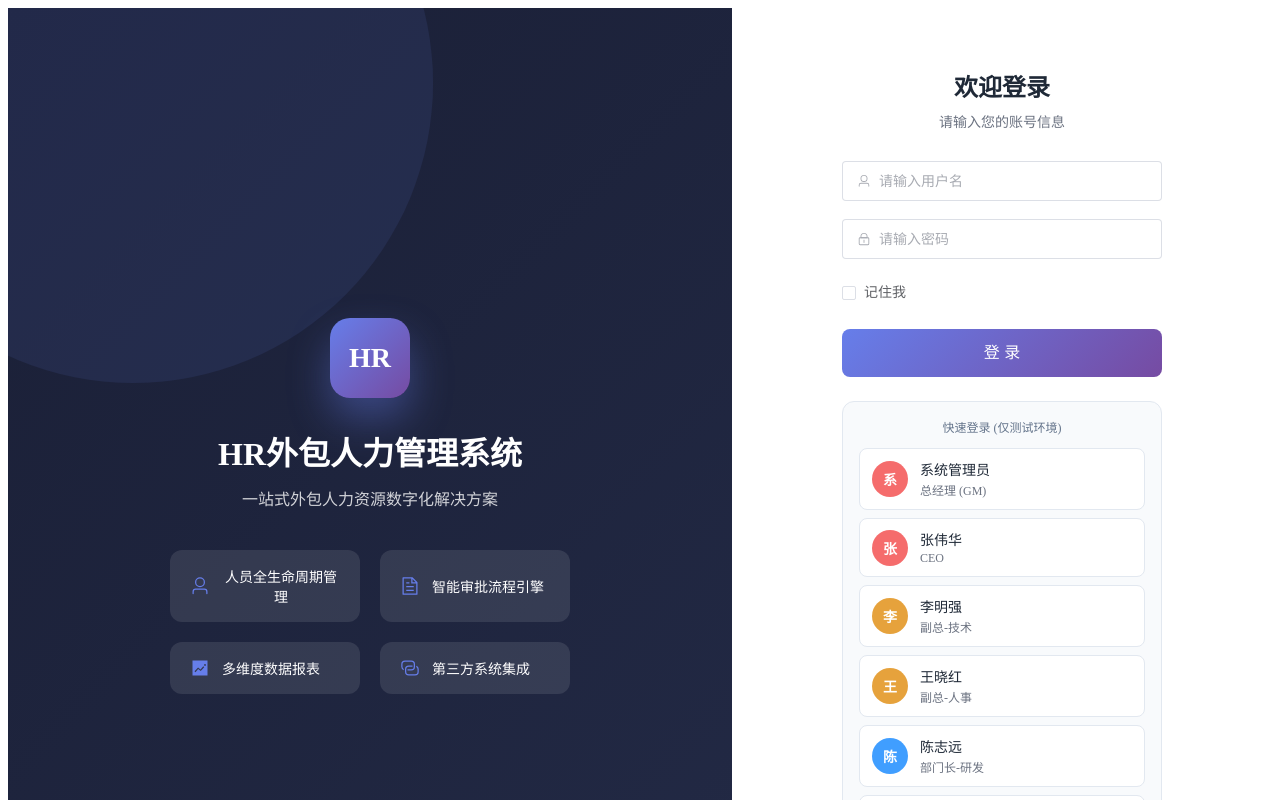
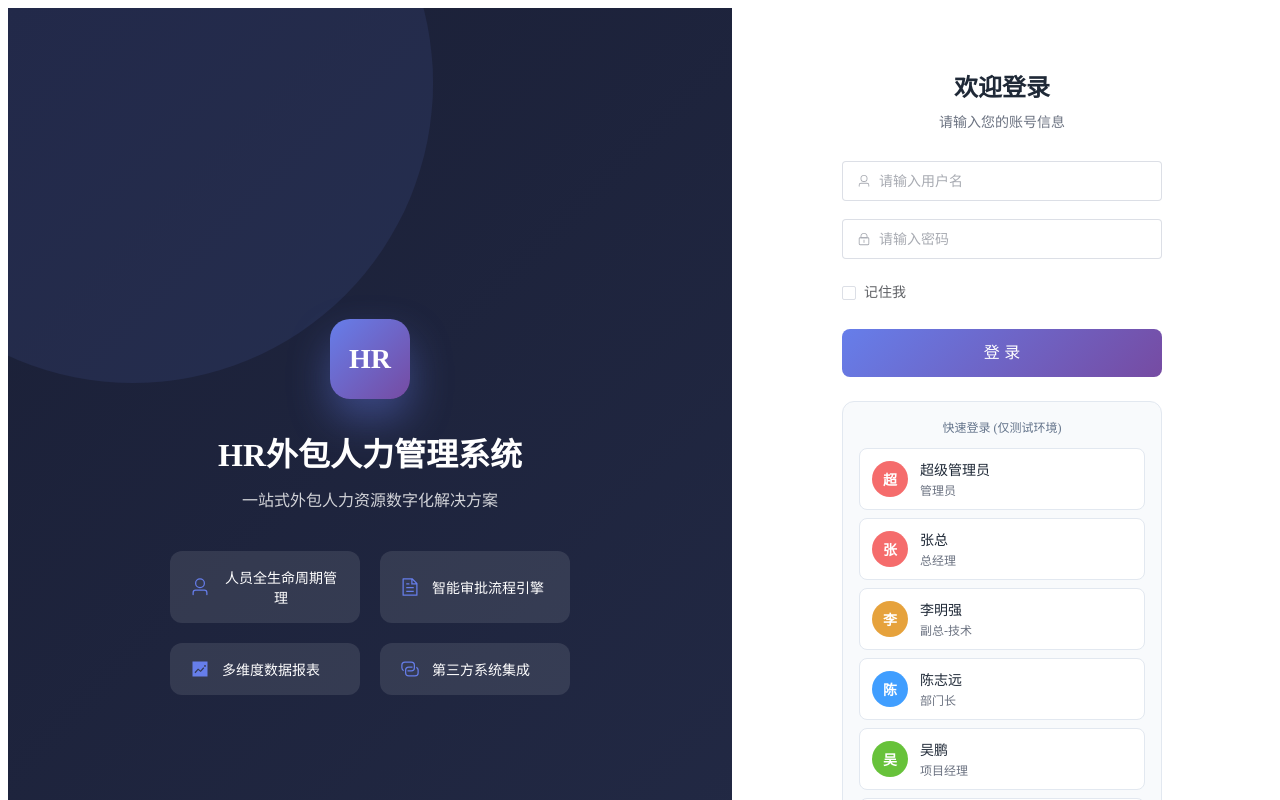
Before and after one commit to zierben/HumenResource, a Vue app in the folder hr-web/: page /login in a window 1280 px wide. Shown: the top 800 px of the page. Built offline with nearby package versions, Linux system fonts and the light colour scheme.

Commit message:
fix: 添加管理员角色(ADMIN)，更新PM用户角色
- 添加ADMIN角色到用户管理下拉框
- 更新所有pm_开头用户角色为PM
- 更新登录页测试账号
- 更新角色显示映射

```diff
--- a/hr-web/src/App.vue
+++ b/hr-web/src/App.vue
@@ -360,12 +360,12 @@ const userInitial = computed(() => {
 })
 
 const roleMap = {
+  ADMIN: { name: '管理员', type: 'danger' },
   GM: { name: '总经理', type: 'danger' },
   VP: { name: '副总', type: 'warning' },
   DEPT_HEAD: { name: '部门长', type: 'primary' },
   PM: { name: '项目经理', type: 'success' },
-  HR: { name: 'HR', type: 'info' },
-  ADMIN: { name: '管理员', type: 'danger' }
+  HR: { name: 'HR', type: 'info' }
 }
 
 const getRoleName = (role) => roleMap[role]?.name || role
--- a/hr-web/src/stores/user.js
+++ b/hr-web/src/stores/user.js
@@ -9,8 +9,7 @@ export const useUserStore = defineStore('user', () => {
   const isLoggedIn = computed(() => !!token.value)
   const isAdmin = computed(() => {
     const role = userInfo.value?.role
-    if (role === 'ADMIN') return true
-    return ['GM', 'VP'].includes(role)
+    return ['ADMIN', 'GM', 'VP'].includes(role)
   })
 
   async function login(username, password) {
--- a/hr-web/src/views/Login.vue
+++ b/hr-web/src/views/Login.vue
@@ -118,11 +118,11 @@ const rules = {
 }
 
 const testAccounts = [
-  { username: 'admin', password: 'admin123', name: '系统管理员', roleName: '总经理 (GM)', color: '#f56c6c' },
-  { username: 'ceo', password: 'admin123', name: '张伟华', roleName: 'CEO', color: '#f56c6c' },
+  { username: 'admin', password: 'admin123', name: '超级管理员', roleName: '管理员', color: '#f56c6c' },
+  { username: 'gm001', password: 'admin123', name: '张总', roleName: '总经理', color: '#f56c6c' },
   { username: 'vp_tech', password: 'admin123', name: '李明强', roleName: '副总-技术', color: '#e6a23c' },
-  { username: 'vp_hr', password: 'admin123', name: '王晓红', roleName: '副总-人事', color: '#e6a23c' },
-  { username: 'dept_dev', password: 'admin123', name: '陈志远', roleName: '部门长-研发', color: '#409eff' },
+  { username: 'dept_dev', password: 'admin123', name: '陈志远', roleName: '部门长', color: '#409eff' },
+  { username: 'pm_erp', password: 'admin123', name: '吴鹏', roleName: '项目经理', color: '#67c23a' },
   { username: 'hr001', password: 'admin123', name: '孙丽娜', roleName: 'HR专员', color: '#909399' }
 ]
 
--- a/hr-web/src/views/Users.vue
+++ b/hr-web/src/views/Users.vue
@@ -52,6 +52,7 @@
         </el-form-item>
         <el-form-item label="角色" required>
           <el-select v-model="form.role" style="width: 100%">
+            <el-option label="管理员" value="ADMIN" />
             <el-option label="总经理" value="GM" />
             <el-option label="副总" value="VP" />
             <el-option label="部门长" value="DEPT_HEAD" />
@@ -112,12 +113,12 @@ const resetForm = reactive({
 })
 
 const roleMap = {
+  ADMIN: { name: '管理员', type: 'danger' },
   GM: { name: '总经理', type: 'danger' },
   VP: { name: '副总', type: 'warning' },
   DEPT_HEAD: { name: '部门长', type: 'primary' },
   PM: { name: '项目经理', type: 'success' },
-  HR: { name: 'HR', type: 'info' },
-  ADMIN: { name: '管理员', type: 'danger' }
+  HR: { name: 'HR', type: 'info' }
 }
 
 const getRoleName = (role) => roleMap[role]?.name || role
```
